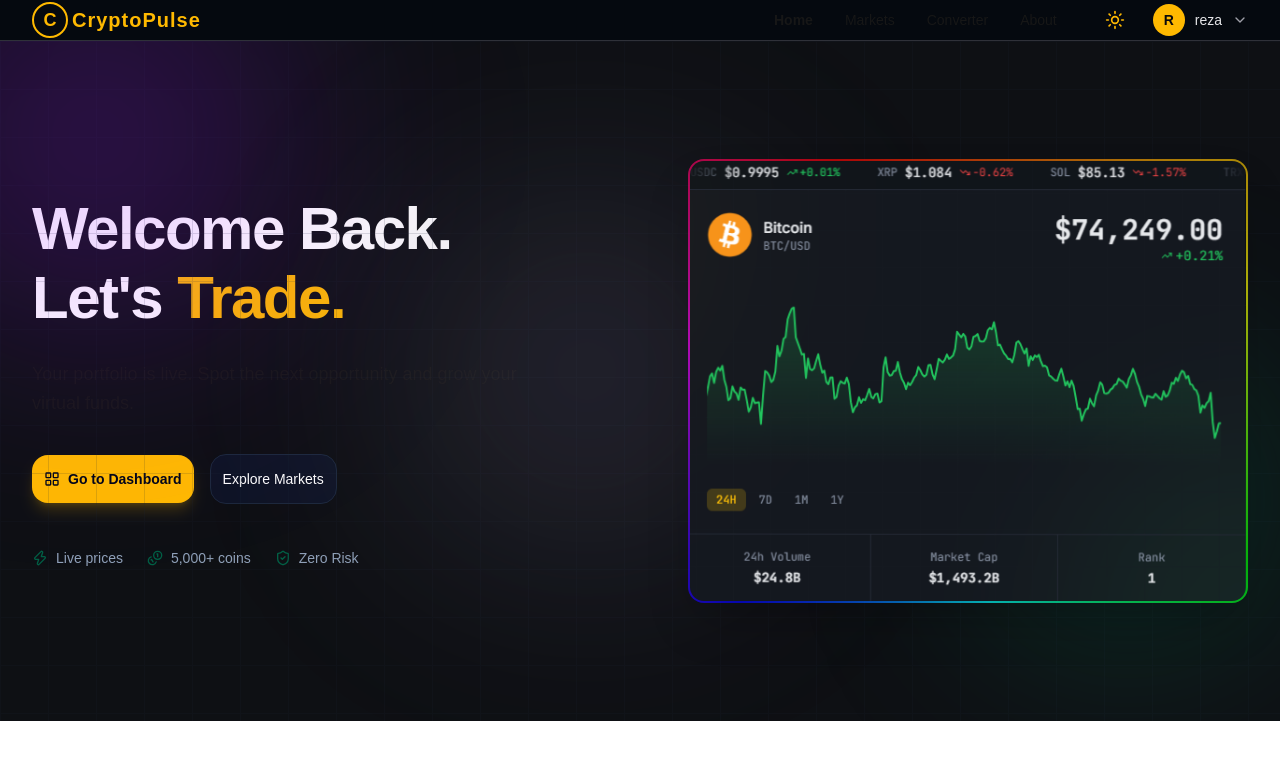
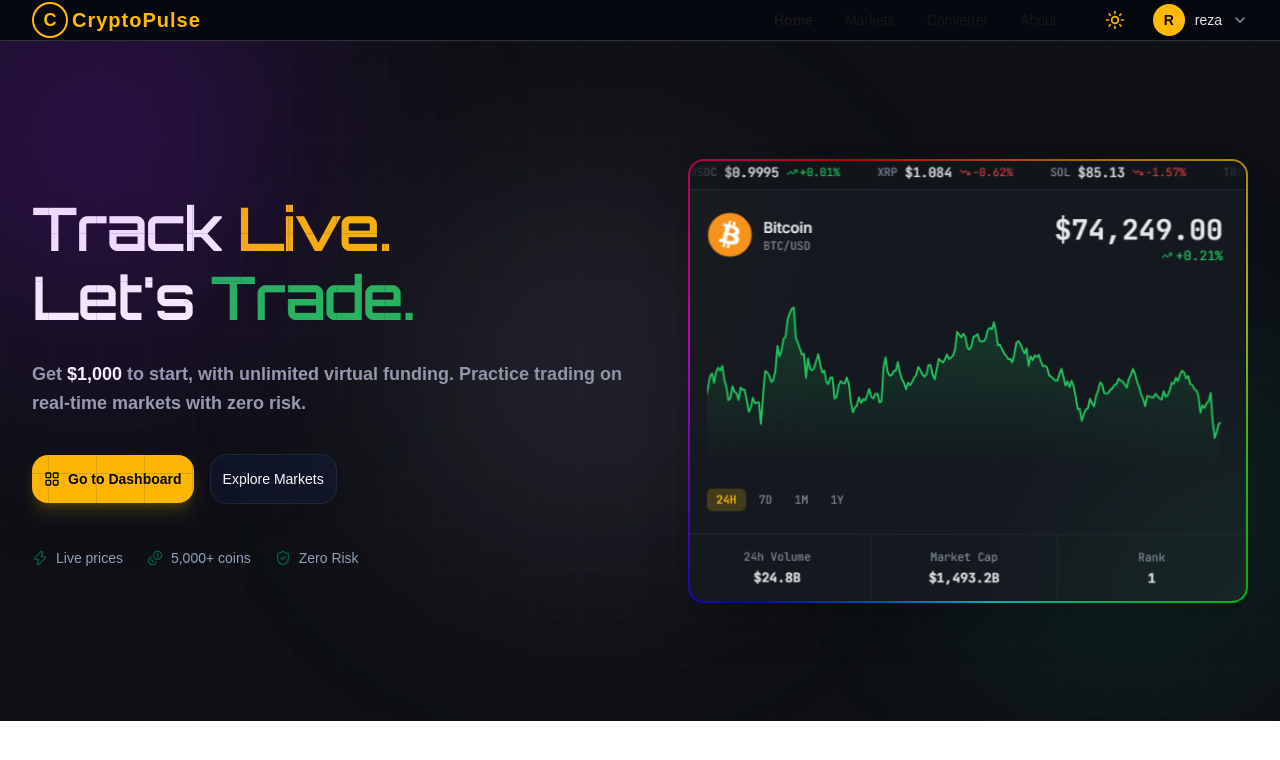
Before and after one commit to rezamovaheddi/crypto-app-ou, a Next.js app: page / in a window 1280 px wide. Shown: the top 760 px of the page. Built offline with nearby package versions, Linux system fonts and the light colour scheme.

Commit message:
feat: add HeroContent and Navbar components

```diff
--- a/src/features/market/components/hero/HeroContent.tsx
+++ b/src/features/market/components/hero/HeroContent.tsx
@@ -13,13 +13,13 @@ export const HeroContent = () => {
           Live Market Data
         </span>
       </div> */}
-      <h1 className="text-4xl sm:text-5xl lg:text-6xl font-semibold font-sans tracking-tight text-white leading-[1.15]">
-        Welcome Back. <br />
-        Let&apos;s <span className="text-amber-400">Trade.</span>
+      <h1 className="text-4xl sm:text-5xl lg:text-6xl font-semibold font-orbitron tracking-tight text-white leading-[1.15] ">
+        Track <span className="text-amber-400">Live.</span> <br />
+        Let&apos;s <span className="text-[#22BD5A]">Trade.</span>
       </h1>
 
-      <p className=" text-base sm:text-lg max-w-lg leading-relaxed">
-        Your portfolio is live. Spot the next opportunity and grow your virtual funds.
+      <p className=" font-bold text-lg sm:text-lg text leading-relaxed text-gray-400">
+       Get <b className='text-white'>$1,000</b> to start, with unlimited virtual funding. Practice trading on real-time markets with zero risk.
       </p>
 
       <div className="flex flex-wrap items-center gap-4 pt-2">
```
